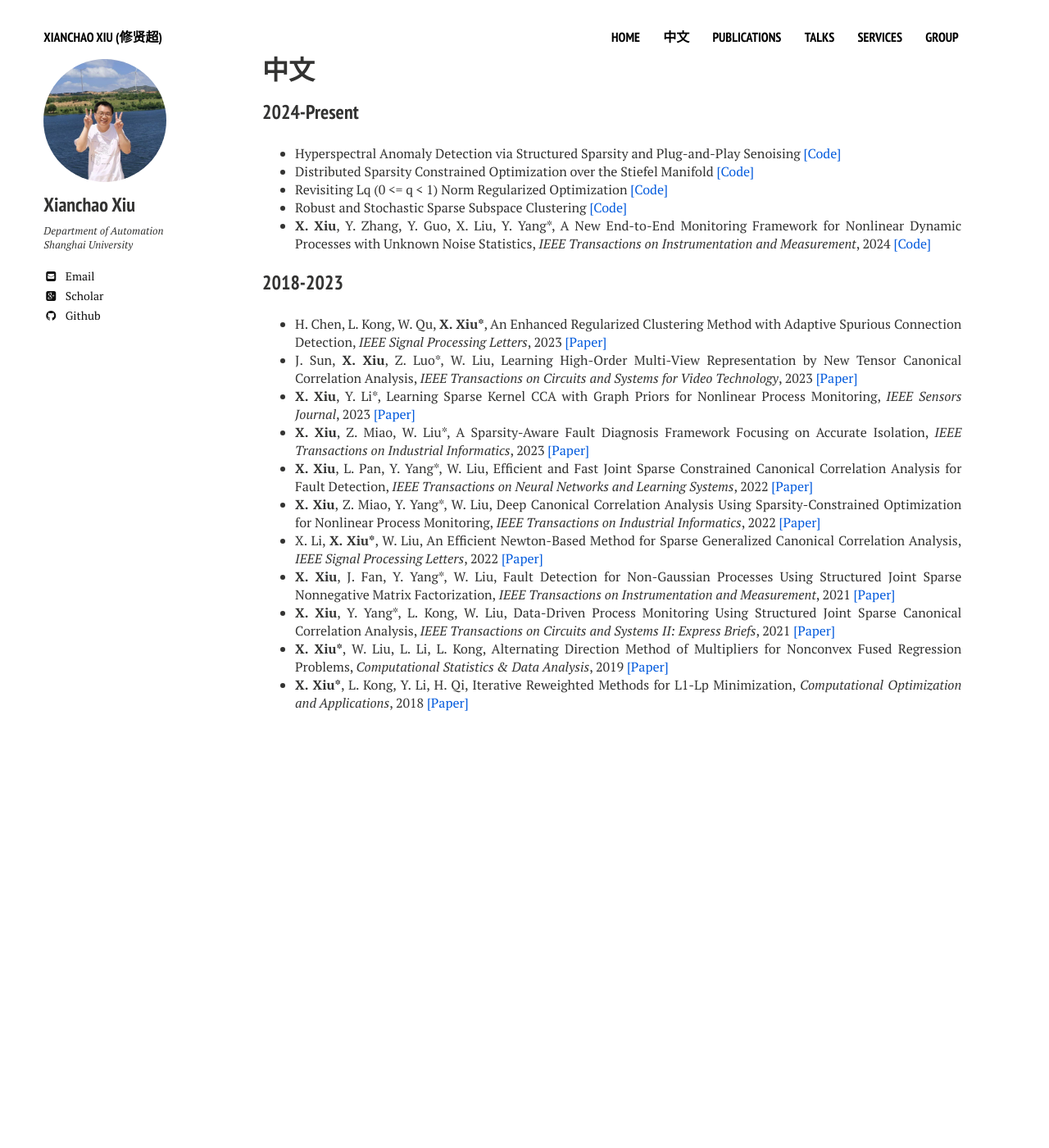
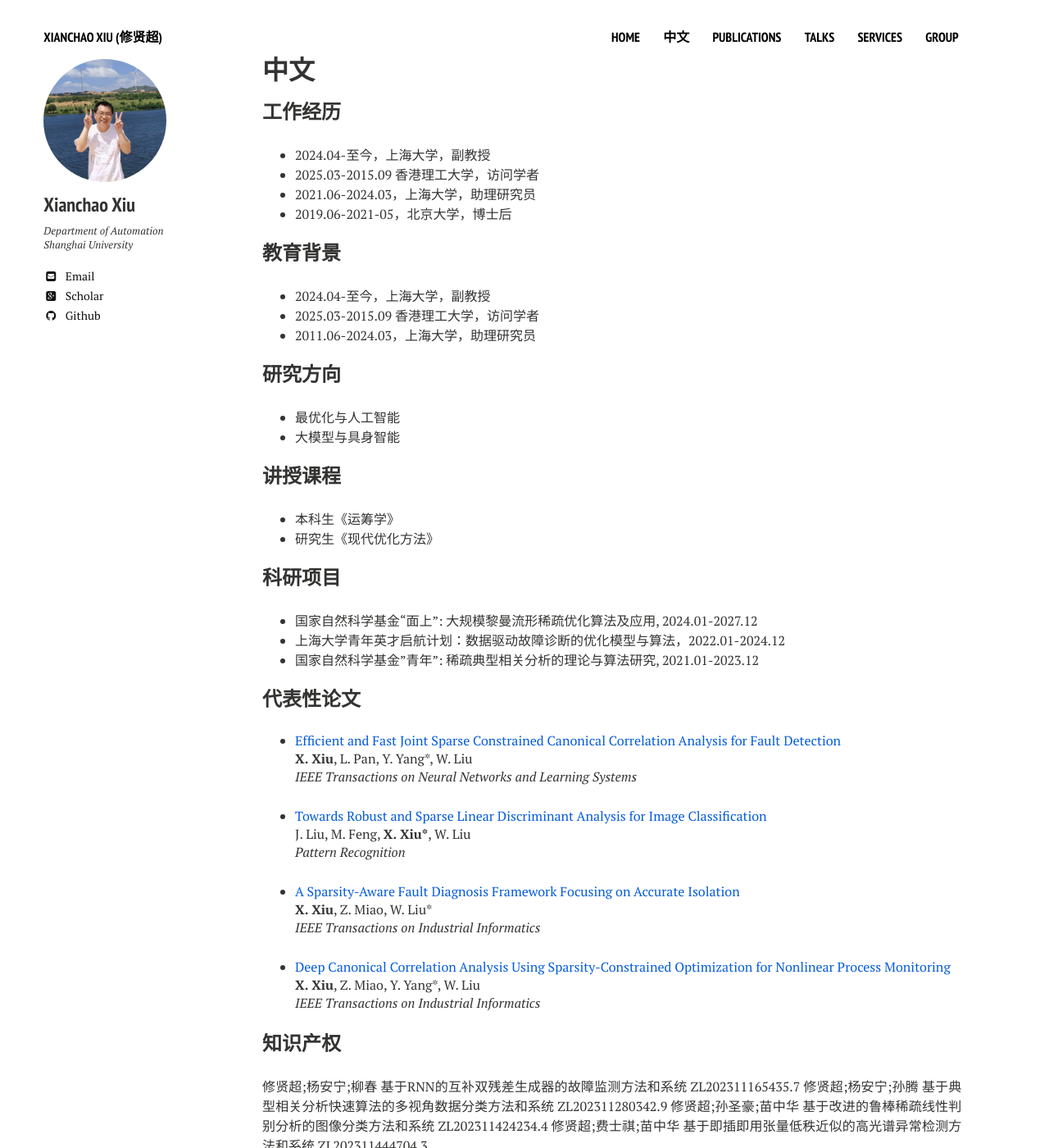
Before and after one commit to xianchaoxiu/xianchaoxiu.github.io, a Jekyll site: the page built from 中文/index.md, in a window 1280 px wide and 1400 px high. Shown: the whole window at 82% size. Built offline with Jekyll 4.4.1, drawn with Linux system fonts in a browser that asks for light colours; nearby versions of some CDN libraries; some of the changed text lies outside the part shown.

Commit message:
Update index.md

```diff
--- a/中文/index.md
+++ b/中文/index.md
@@ -10,23 +10,69 @@ share: false
 
 
 
-### 2024-Present
-* Hyperspectral Anomaly Detection via Structured Sparsity and Plug-and-Play Senoising <a href="https://github.com/jjs-jjs" class="textlink" target="_blank">[Code]</a> <br>
-* Distributed Sparsity Constrained Optimization over the Stiefel Manifold <a href="https://github.com/wtqu" class="textlink" target="_blank">[Code]</a> <br>
-* Revisiting Lq (0 <= q < 1) Norm Regularized Optimization <a href="https://github.com/ShenglongZhou/PSNP" class="textlink" target="_blank">[Code]</a> <br>
-* Robust and Stochastic Sparse Subspace Clustering <a href="https://github.com/zhudafa/S3CH" class="textlink" target="_blank">[Code]</a> <br>
-* <b>X. Xiu</b>, Y. Zhang, Y. Guo, X. Liu, Y. Yang*, A New End-to-End Monitoring Framework for Nonlinear Dynamic Processes with Unknown Noise Statistics, <i>IEEE Transactions on Instrumentation and Measurement</i>, 2024 <a href="https://github.com/xianchaoxiu/IEEE_TIM_DRNN" class="textlink" target="_blank">[Code]</a> <br>
+### 工作经历
+* 2024.04-至今，上海大学，副教授 <br>
+* 2025.03-2015.09 香港理工大学，访问学者 <br>
+* 2021.06-2024.03，上海大学，助理研究员 <br>
+* 2019.06-2021-05，北京大学，博士后 <br>
 
 
-### 2018-2023
-* H. Chen, L. Kong, W. Qu, <b>X. Xiu*</b>, An Enhanced Regularized Clustering Method with Adaptive Spurious Connection Detection, <i>IEEE Signal Processing Letters</i>, 2023 <a href="https://ieeexplore.ieee.org/document/10252040" class="textlink" target="_blank">[Paper]</a> <br>
-* J. Sun, <b>X. Xiu</b>, Z. Luo*, W. Liu, Learning High-Order Multi-View Representation by New Tensor Canonical Correlation Analysis, <i>IEEE Transactions on Circuits and Systems for Video Technology</i>, 2023 <a href="https://ieeexplore.ieee.org/document/10091146" class="textlink" target="_blank">[Paper]</a> <br>
-* <b>X. Xiu</b>, Y. Li*, Learning Sparse Kernel CCA with Graph Priors for Nonlinear Process Monitoring, <i>IEEE Sensors Journal</i>, 2023 <a href="https://ieeexplore.ieee.org/document/10050438" class="textlink" target="_blank">[Paper]</a> <br>
-* <b>X. Xiu</b>, Z. Miao, W. Liu*, A Sparsity-Aware Fault Diagnosis Framework Focusing on Accurate Isolation, <i>IEEE Transactions on Industrial Informatics</i>, 2023 <a href="https://ieeexplore.ieee.org/document/9788040" class="textlink" target="_blank">[Paper]</a> <br>
-* <b>X. Xiu</b>, L. Pan, Y. Yang*, W. Liu, Efficient and Fast Joint Sparse Constrained Canonical Correlation Analysis for Fault Detection, <i>IEEE Transactions on Neural Networks and Learning Systems</i>, 2022 <a href="https://ieeexplore.ieee.org/document/9887978" class="textlink" target="_blank">[Paper]</a> <br>
-* <b>X. Xiu</b>, Z. Miao, Y. Yang*, W. Liu, Deep Canonical Correlation Analysis Using Sparsity-Constrained Optimization for Nonlinear Process Monitoring, <i>IEEE Transactions on Industrial Informatics</i>, 2022 <a href="https://ieeexplore.ieee.org/document/9583864" class="textlink" target="_blank">[Paper]</a> <br>
-* X. Li, <b>X. Xiu*</b>, W. Liu, An Efficient Newton-Based Method for Sparse Generalized Canonical Correlation Analysis, <i>IEEE Signal Processing Letters</i>, 2022 <a href="https://ieeexplore.ieee.org/document/9619966" class="textlink" target="_blank">[Paper]</a> <br>
-* <b>X. Xiu</b>, J. Fan, Y. Yang*, W. Liu, Fault Detection for Non-Gaussian Processes Using Structured Joint Sparse Nonnegative Matrix Factorization, <i>IEEE Transactions on Instrumentation and Measurement</i>, 2021 <a href="https://ieeexplore.ieee.org/document/9381237" class="textlink" target="_blank">[Paper]</a> <br>
-* <b>X. Xiu</b>, Y. Yang*, L. Kong, W. Liu, Data-Driven Process Monitoring Using Structured Joint Sparse Canonical Correlation Analysis, <i>IEEE Transactions on Circuits and Systems II: Express Briefs</i>, 2021 <a href="https://ieeexplore.ieee.org/document/9068308" class="textlink" target="_blank">[Paper]</a> <br>
-* <b>X. Xiu*</b>, W. Liu, L. Li, L. Kong, Alternating Direction Method of Multipliers for Nonconvex Fused Regression Problems, <i>Computational Statistics & Data Analysis</i>, 2019 <a href="https://www.sciencedirect.com/science/article/abs/pii/S0167947319300039" class="textlink" target="_blank">[Paper]</a> <br>
-* <b>X. Xiu*</b>, L. Kong, Y. Li, H. Qi, Iterative Reweighted Methods for L1-Lp Minimization, <i>Computational Optimization and Applications</i>, 2018 <a href="https://link.springer.com/article/10.1007/s10589-017-9977-7" class="textlink" target="_blank">[Paper]</a> <br>
+### 教育背景
+* 2024.04-至今，上海大学，副教授 <br>
+* 2025.03-2015.09 香港理工大学，访问学者 <br>
+* 2011.06-2024.03，上海大学，助理研究员 <br>
+
+
+### 研究方向
+* 最优化与人工智能 <br>
+* 大模型与具身智能 <br>
+
+### 讲授课程
+* 本科生《运筹学》 <br>
+* 研究生《现代优化方法》 <br>
+
+
+
+### 科研项目
+* 国家自然科学基金“面上”: 大规模黎曼流形稀疏优化算法及应用, 2024.01-2027.12 <br>
+* 上海大学青年英才启航计划：数据驱动故障诊断的优化模型与算法，2022.01-2024.12 <br>
+* 国家自然科学基金"青年": 稀疏典型相关分析的理论与算法研究, 2021.01-2023.12 <br>
+
+
+### 代表性论文
+* <a href="https://ieeexplore.ieee.org/document/9887978" class="textlink" target="_blank">Efficient and Fast Joint Sparse Constrained Canonical Correlation Analysis for Fault Detection</a><br>
+<b>X. Xiu</b>, L. Pan, Y. Yang*, W. Liu<br>
+<i>IEEE Transactions on Neural Networks and Learning Systems</i><br>
+
+* <a href="https://www.sciencedirect.com/science/article/abs/pii/S0031320324002632" class="textlink" target="_blank">Towards Robust and Sparse Linear Discriminant Analysis for Image Classification</a><br>
+J. Liu, M. Feng, <b>X. Xiu*</b>, W. Liu<br>
+<i>Pattern Recognition</i><br>
+
+* <a href="https://ieeexplore.ieee.org/abstract/document/9788040" class="textlink" target="_blank">A Sparsity-Aware Fault Diagnosis Framework Focusing on Accurate Isolation</a><br>
+<b>X. Xiu</b>, Z. Miao, W. Liu*<br>
+<i>IEEE Transactions on Industrial Informatics</i><br>
+
+* <a href="https://ieeexplore.ieee.org/document/9583864" class="textlink" target="_blank">Deep Canonical Correlation Analysis Using Sparsity-Constrained Optimization for Nonlinear Process Monitoring</a><br>
+<b>X. Xiu</b>, Z. Miao, Y. Yang*, W. Liu<br>
+<i>IEEE Transactions on Industrial Informatics</i><br>
+
+
+
+### 知识产权
+修贤超;杨安宁;柳春 基于RNN的互补双残差生成器的故障监测方法和系统 ZL202311165435.7
+修贤超;杨安宁;孙腾  基于典型相关分析快速算法的多视角数据分类方法和系统 ZL202311280342.9
+修贤超;孙圣豪;苗中华 基于改进的鲁棒稀疏线性判别分析的图像分类方法和系统 ZL202311424234.4
+修贤超;费士祺;苗中华 基于即插即用张量低秩近似的高光谱异常检测方法和系统 ZL202311444704.3
+
+
+### 社会兼职
+* CSIAM大数据与人工智能专业委员会委员<br>
+* 上海市运筹学会青年委员 <br>
+* 美国《数学评论》评论员 <br>
+* 教育部学位中心评议专家 <br>
+
+
+### 获奖与荣誉
+* 2022年上海大学机自学院优秀教师奖<br>
+* 2023年上海大学优秀毕业论文(设计)指导教师奖<br>
+* 2024年上海大学机自学院卓越贡献奖<br>
```
